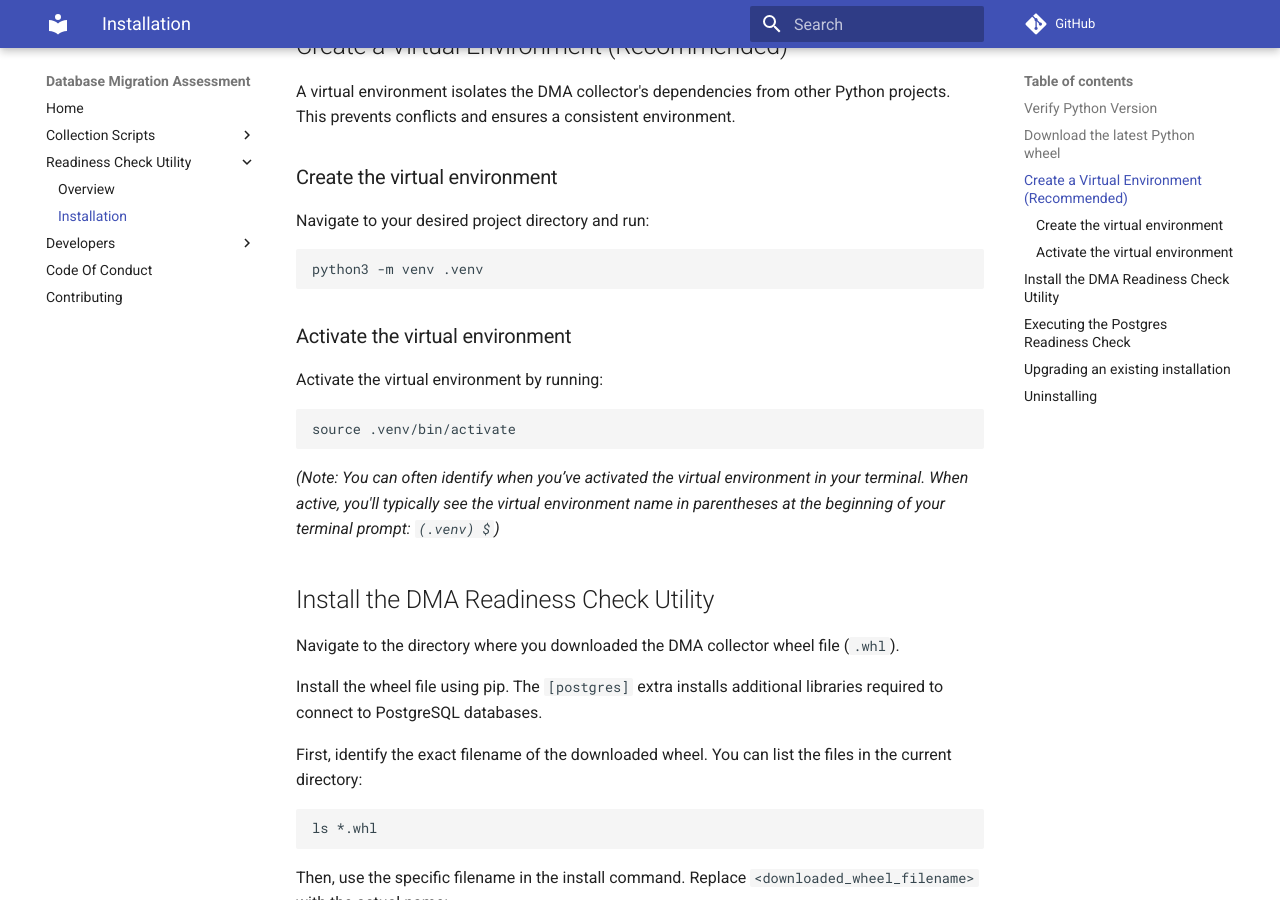
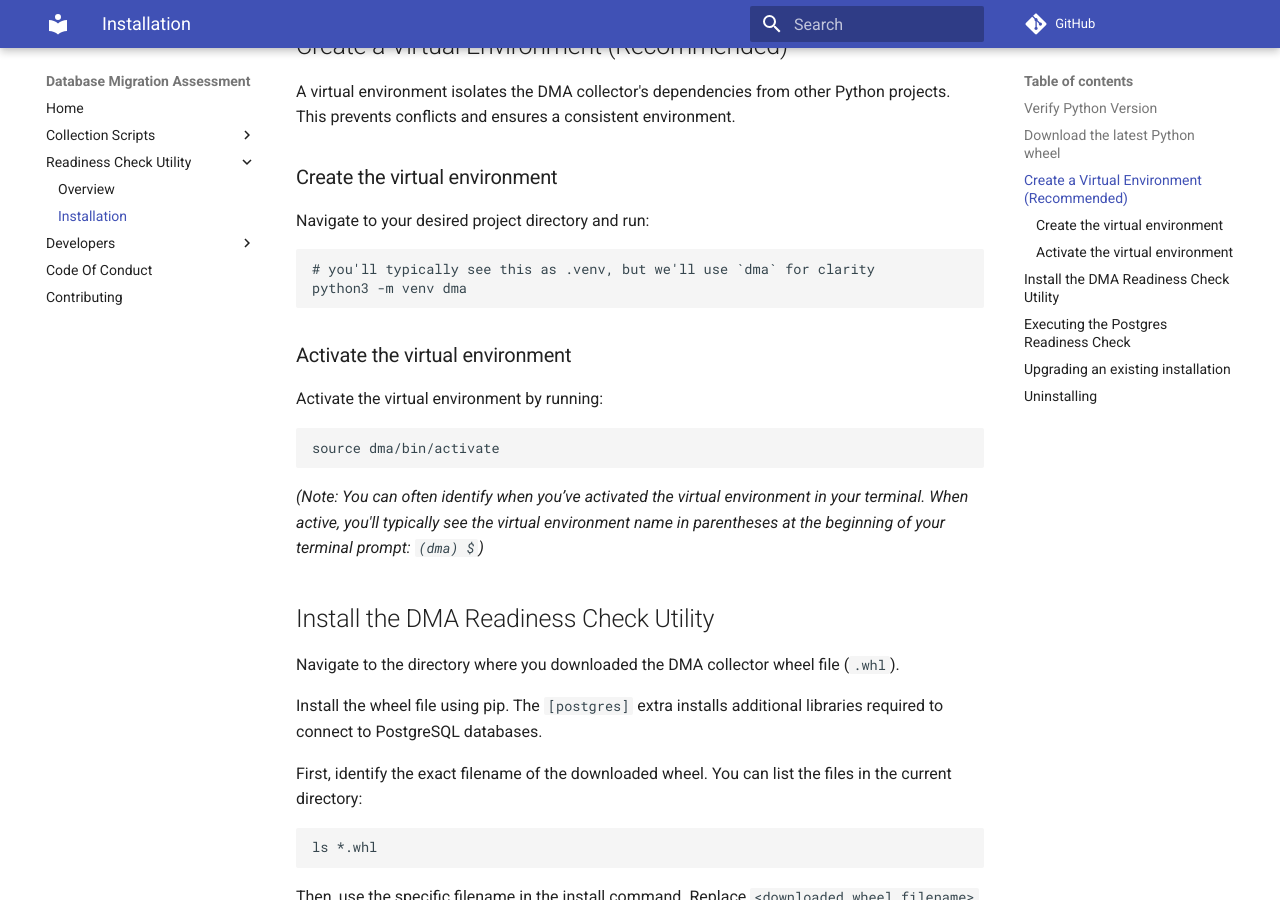
Before and after one commit to GoogleCloudPlatform/database-assessment, an MkDocs documentation site: the page built from docs/user_guide/readiness_check/package-installation.md, in a window 1280 px wide and 900 px high, scrolled down 790 px. Built offline with MkDocs 1.6.1 and Material for MkDocs 9.7.7, drawn with Linux system fonts in a browser that asks for light colours; comment, search, counter and statistics services are not loaded; some of the changed text lies outside the part shown.

Commit message:
fix: renamed virtual env

````diff
--- a/docs/user_guide/readiness_check/package-installation.md
+++ b/docs/user_guide/readiness_check/package-installation.md
@@ -31,7 +31,8 @@ A virtual environment isolates the DMA collector's dependencies from other Pytho
 Navigate to your desired project directory and run:
 
 ```bash
-python3 -m venv .venv
+# you'll typically see this as .venv, but we'll use `dma` for clarity
+python3 -m venv dma
 ```
 
 ### Activate the virtual environment
@@ -39,10 +40,10 @@ python3 -m venv .venv
 Activate the virtual environment by running:
 
 ```bash
-source .venv/bin/activate
+source dma/bin/activate
 ```
 
-*(Note: You can often identify when you’ve activated the virtual environment in your terminal. When active, you'll typically see the virtual environment name in parentheses at the beginning of your terminal prompt: `(.venv) $`)*
+*(Note: You can often identify when you’ve activated the virtual environment in your terminal. When active, you'll typically see the virtual environment name in parentheses at the beginning of your terminal prompt: `(dma) $`)*
 
 ## Install the DMA Readiness Check Utility
 
@@ -107,8 +108,8 @@ To remove the DMA collector utility and its dependencies, simply deactivate and
     deactivate
     ```
 
-2. Remove the virtual environment directory (assuming it's named `.venv` in your current location):
+2. Remove the virtual environment directory (assuming it's named `dma` in your current location):
 
     ```bash
-    rm -Rf ./.venv/
+    rm -Rf ./dma/
     ```
````
